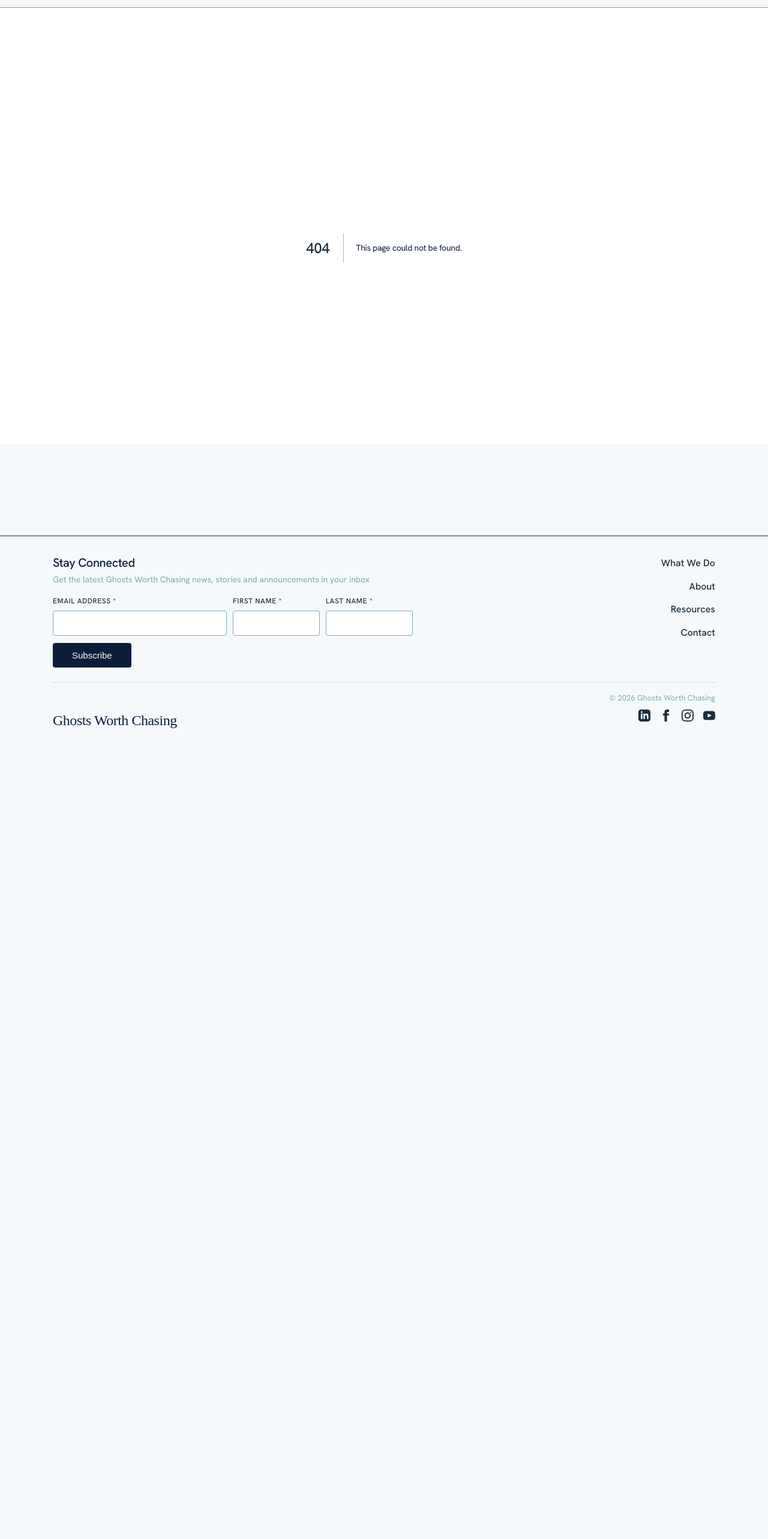
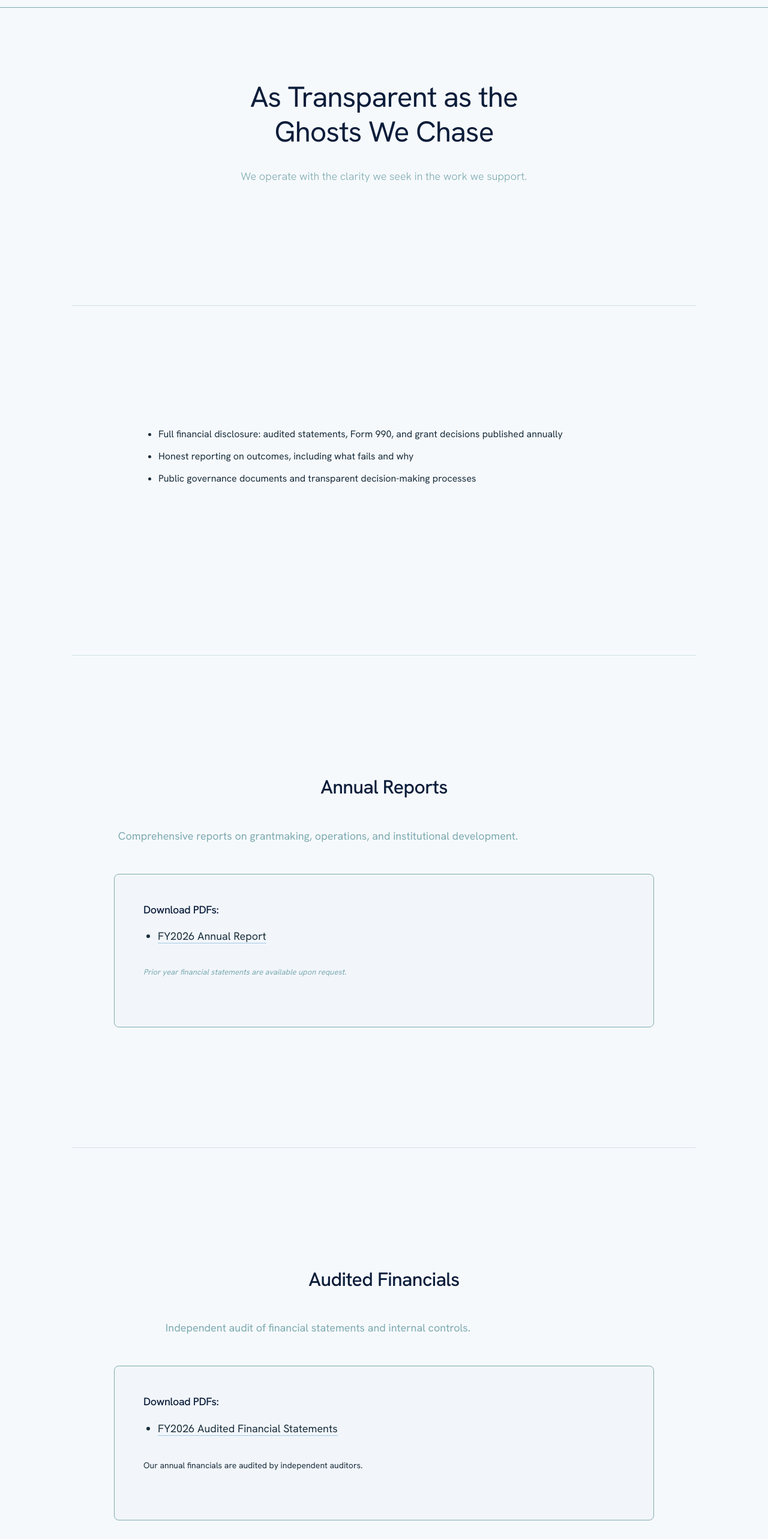
Before and after one commit to Roco41589/ghosts-worth-chasing-site, a Next.js app in the folder ghosts-redesign/: page /financials in a window 1280 px wide. Before the commit this address had no page. Shown: the part 60-2626 px from the top of the page at 60% size. Before the commit the page ends 1297 px from the top, so only its background shows below. Built offline with nearby package versions, Linux system fonts and the light colour scheme.

Commit message:
Create page.tsx

```diff
--- /dev/null
+++ b/ghosts-redesign/app/financials/page.tsx
@@ -0,0 +1,272 @@
+export default function Financials() {
+  return (
+    <>
+      <section className="section section--narrow section--centered">
+        <h1 style={{
+          color: 'var(--color-deep-navy)',
+          marginBottom: 'var(--space-sm)',
+        }}>
+          As Transparent as the Ghosts We Chase
+        </h1>
+        <p style={{
+          color: 'var(--color-text-secondary)',
+          fontWeight: 300,
+          fontSize: '18px',
+          lineHeight: 1.6,
+          maxWidth: '700px',
+          margin: '0 auto',
+        }}>
+          We operate with the clarity we seek in the work we support.
+        </p>
+      </section>
+
+      <div style={{
+        maxWidth: 'var(--max-content-width)',
+        margin: '0 auto',
+        padding: '0 var(--space-lg)',
+      }}>
+        <hr />
+      </div>
+
+      <section className="section">
+        <div style={{ maxWidth: '800px', margin: '0 auto' }}>
+          <ul style={{
+            marginLeft: '24px',
+            marginBottom: 'var(--space-lg)',
+            lineHeight: 1.8,
+            color: 'var(--color-text)',
+            fontSize: '16px',
+          }}>
+            <li>Full financial disclosure: audited statements, Form 990, and grant decisions published annually</li>
+            <li>Honest reporting on outcomes, including what fails and why</li>
+            <li>Public governance documents and transparent decision-making processes</li>
+          </ul>
+        </div>
+      </section>
+
+      <div style={{
+        maxWidth: 'var(--max-content-width)',
+        margin: '0 auto',
+        padding: '0 var(--space-lg)',
+      }}>
+        <hr />
+      </div>
+
+      {/* Annual Reports Section */}
+      <section className="section">
+        <div style={{ maxWidth: '900px', margin: '0 auto' }}>
+          <h2 style={{
+            textAlign: 'center',
+            marginBottom: 'var(--space-md)',
+          }}>
+            Annual Reports
+          </h2>
+          <p style={{
+            textAlign: 'center',
+            color: 'var(--color-text-secondary)',
+            marginBottom: 'var(--space-md)',
+          }}>
+            Comprehensive reports on grantmaking, operations, and institutional development.
+          </p>
+
+          <div style={{
+            background: 'rgba(163, 201, 226, 0.05)',
+            border: '1px solid var(--color-border)',
+            borderRadius: '8px',
+            padding: 'var(--space-md)',
+          }}>
+            <h3 style={{
+              fontSize: '18px',
+              marginBottom: '16px',
+              color: 'var(--color-deep-navy)',
+            }}>
+              Download PDFs:
+            </h3>
+            <ul style={{
+              marginLeft: '24px',
+              lineHeight: 2,
+              color: 'var(--color-text)',
+            }}>
+              <li>
+                <a
+                  href="/financials/fy2026-annual-report.pdf"
+                  style={{
+                    color: 'var(--color-slate-ink)',
+                    textDecoration: 'none',
+                    borderBottom: '1px solid var(--color-sky-blue)',
+                  }}
+                >
+                  FY2026 Annual Report
+                </a>
+              </li>
+            </ul>
+            <p style={{
+              fontSize: '13px',
+              color: 'var(--color-text-secondary)',
+              marginTop: 'var(--space-sm)',
+              fontStyle: 'italic',
+            }}>
+              Prior year financial statements are available upon request.
+            </p>
+          </div>
+        </div>
+      </section>
+
+      <div style={{
+        maxWidth: 'var(--max-content-width)',
+        margin: '0 auto',
+        padding: '0 var(--space-lg)',
+      }}>
+        <hr />
+      </div>
+
+      {/* Audited Financials Section */}
+      <section className="section">
+        <div style={{ maxWidth: '900px', margin: '0 auto' }}>
+          <h2 style={{
+            textAlign: 'center',
+            marginBottom: 'var(--space-md)',
+          }}>
+            Audited Financials
+          </h2>
+          <p style={{
+            textAlign: 'center',
+            color: 'var(--color-text-secondary)',
+            marginBottom: 'var(--space-md)',
+          }}>
+            Independent audit of financial statements and internal controls.
+          </p>
+
+          <div style={{
+            background: 'rgba(163, 201, 226, 0.05)',
+            border: '1px solid var(--color-border)',
+            borderRadius: '8px',
+            padding: 'var(--space-md)',
+          }}>
+            <h3 style={{
+              fontSize: '18px',
+              marginBottom: '16px',
+              color: 'var(--color-deep-navy)',
+            }}>
+              Download PDFs:
+            </h3>
+            <ul style={{
+              marginLeft: '24px',
+              lineHeight: 2,
+              color: 'var(--color-text)',
+            }}>
+              <li>
+                <a
+                  href="/financials/fy2026-audited-financials.pdf"
+                  style={{
+                    color: 'var(--color-slate-ink)',
+                    textDecoration: 'none',
+                    borderBottom: '1px solid var(--color-sky-blue)',
+                  }}
+                >
+                  FY2026 Audited Financial Statements
+                </a>
+              </li>
+            </ul>
+            <p style={{
+              fontSize: '14px',
+              color: 'var(--color-text)',
+              marginTop: 'var(--space-sm)',
+            }}>
+              Our annual financials are audited by independent auditors.
+            </p>
+          </div>
+        </div>
+      </section>
+
+      <div style={{
+        maxWidth: 'var(--max-content-width)',
+        margin: '0 auto',
+        padding: '0 var(--space-lg)',
+      }}>
+        <hr />
+      </div>
+
+      {/* Form 990 Section */}
+      <section className="section">
+        <div style={{ maxWidth: '900px', margin: '0 auto' }}>
+          <h2 style={{
+            textAlign: 'center',
+            marginBottom: 'var(--space-md)',
+          }}>
+            Form 990
+          </h2>
+          <p style={{
+            textAlign: 'center',
+            color: 'var(--color-text-secondary)',
+            marginBottom: 'var(--space-md)',
+          }}>
+            IRS Form 990 providing detailed financial and operational information.
+          </p>
+
+          <div style={{
+            background: 'rgba(163, 201, 226, 0.05)',
+            border: '1px solid var(--color-border)',
+            borderRadius: '8px',
+            padding: 'var(--space-md)',
+          }}>
+            <h3 style={{
+              fontSize: '18px',
+              marginBottom: '16px',
+              color: 'var(--color-deep-navy)',
+            }}>
+              Download PDFs:
+            </h3>
+            <ul style={{
+              marginLeft: '24px',
+              lineHeight: 2,
+              color: 'var(--color-text)',
+            }}>
+              <li>
+                <a
+                  href="/financials/fy2026-form-990.pdf"
+                  style={{
+                    color: 'var(--color-slate-ink)',
+                    textDecoration: 'none',
+                    borderBottom: '1px solid var(--color-sky-blue)',
+                  }}
+                >
+                  FY2026 Form 990
+                </a>
+              </li>
+            </ul>
+          </div>
+        </div>
+      </section>
+
+      <div style={{
+        maxWidth: 'var(--max-content-width)',
+        margin: '0 auto',
+        padding: '0 var(--space-lg)',
+      }}>
+        <hr />
+      </div>
+
+      {/* Contact Section */}
+      <section className="section section--narrow section--centered">
+        <h2>Questions?</h2>
+        <p style={{ marginBottom: '16px', fontWeight: 300 }}>
+          For questions about our financials, governance, or grantmaking:
+        </p>
+        <p style={{ marginTop: 'var(--space-sm)' }}>
+          <a
+            href="mailto:contact@ghostsworthchasing.org"
+            style={{
+              fontSize: '18px',
+              border: 'none',
+              color: 'var(--color-deep-navy)',
+              fontWeight: 500,
+            }}
+          >
+            contact@ghostsworthchasing.org
+          </a>
+        </p>
+      </section>
+    </>
+  )
+}
```
